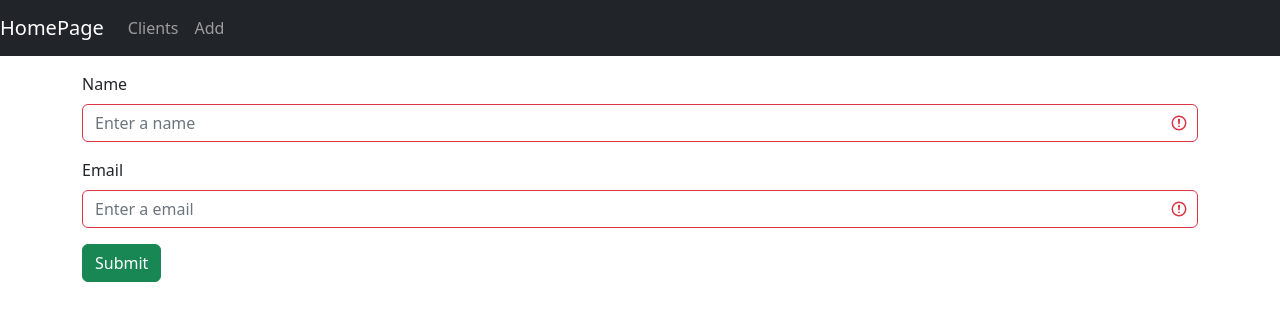
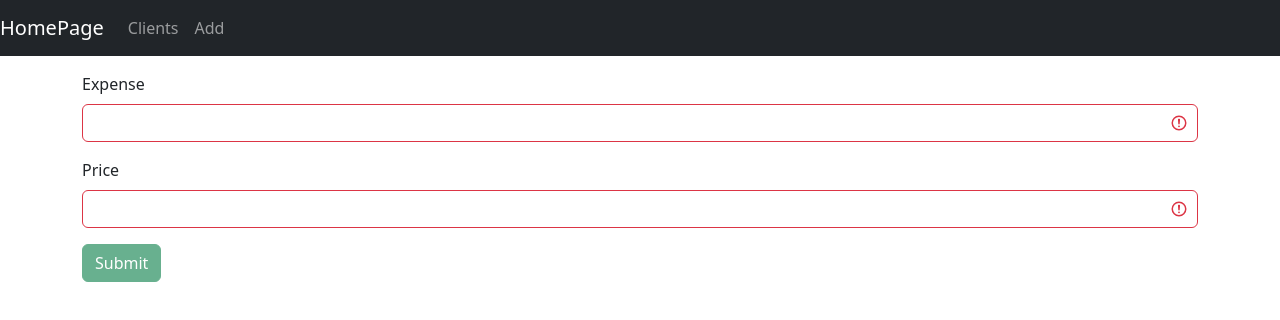
Before and after one commit to hsuliz/split-pay-app, a React (Create React App) app in the folder front-end/: page /addClient in a window 1280 px wide. Shown: the top 320 px of the page. Built offline with nearby package versions, Linux system fonts and the light colour scheme.

Commit message:
Added button checker

```diff
--- a/front-end/src/components/AddExpense.tsx
+++ b/front-end/src/components/AddExpense.tsx
@@ -1,31 +1,34 @@
 import React, {ChangeEvent, useState} from "react";
-import {Client} from "../services/Types";
-import clientService from "../services/ClientService";
+import {Expense} from "../services/Types";
+import expenseService from "../services/ExpenseService";
 
 const AddExpense: React.FC = () => {
 
-    const initialTutorialState = {
-        name: "", email: ""
+    const initialExpenseState: Expense = {
+        name: "", price: ""
     }
 
-    const [client, setClient] = useState<Client>(initialTutorialState);
+    const [expense, setExpense] = useState<Expense>(initialExpenseState);
     const [submitted, setSubmitted] = useState<boolean>(false);
 
     const handleInputChange = (event: ChangeEvent<HTMLInputElement>) => {
         const {name, value} = event.target;
-        setClient({...client, [name]: value});
+        setExpense({...expense, [name]: value});
     };
 
-    const saveTutorial = () => {
+    const saveExpense = () => {
 
         const data = {
-            name: client.name, email: client.email
+            name: expense.name, price: expense.price
         }
 
-        clientService.postClient(data)
+        expenseService.postExpense(data)
+            .then(() => {
+                console.log(data)
+            })
             .then((response: any) => {
-                setClient({
-                    name: response.data.name, email: response.data.email,
+                setExpense({
+                    name: response.data.name, price: response.data.price.parseFloat,
                 });
                 setSubmitted(true);
                 console.log("success");
@@ -37,9 +40,11 @@ const AddExpense: React.FC = () => {
     }
 
     const newTutorial = () => {
-        setClient(initialTutorialState);
+        setExpense(initialExpenseState);
         setSubmitted(false);
     };
+
+    const getDisabled = () => expense.price.length <= 0 || parseFloat(expense.price) <= 0;
 
     return (
         <div className="submit-form was-validated">
@@ -50,35 +55,36 @@ const AddExpense: React.FC = () => {
                 </button>
             </div>) : (<div>
                 <div className="form-group">
-                    <label htmlFor="name">Name</label>
+                    <label htmlFor="expense">Expense</label>
                     <input
-                        id="name"
+                        id="expense"
                         type="text"
                         required
                         className="form-control"
-                        value={client.name}
+                        value={expense.name}
                         onChange={handleInputChange}
                         name="name"
-                        placeholder="Enter a name"
                     />
                 </div>
 
                 <div className="form-group">
-                    <label htmlFor="email">Email</label>
+                    <label htmlFor="price">Price</label>
                     <input
-                        id="email"
-                        type="email"
+                        id="price"
+                        type="number"
                         required
                         className="form-control"
-                        value={client.email}
+                        value={expense.price}
                         onChange={handleInputChange}
-                        name="email"
-                        placeholder="Enter a email"
-                        pattern="[a-z0-9._%+-]+@[a-z0-9.-]+\.[a-z]{2,4}$"
+                        name="price"
                     />
                 </div>
 
-                <button onClick={saveTutorial} className="btn btn-success">
+                <button onClick={saveExpense}
+                        disabled={
+                            getDisabled()
+                        }
+                        className="btn btn-success">
                     Submit
                 </button>
             </div>)}
--- a/front-end/src/services/ExpenseService.ts
+++ b/front-end/src/services/ExpenseService.ts
@@ -2,15 +2,15 @@ import requester from "./requester";
 import {Expense} from "./Types";
 
 const getExpense = (id: number) => {
-    return requester.get<Expense>(`/clients/${id}`)
+    return requester.get<Expense>(`/expenses/${id}`)
 }
 
 const getExpenses = () => {
-    return requester.get<Array<Expense>>("/clients")
+    return requester.get<Array<Expense>>("/expenses")
 }
 
 const postExpense = (client: Expense) => {
-    return requester.post<Expense>("/clients", client)
+    return requester.post<Expense>("/expenses", client)
 }
 
 const ExpenseService = {
--- a/front-end/src/services/Types.ts
+++ b/front-end/src/services/Types.ts
@@ -7,7 +7,7 @@ type Client = {
 type Expense = {
     id?: number,
     name: string,
-    price: number
+    price: string
 }
 
 export type {Client, Expense};
```
Also changed, not shown: 1 other file (tests, documents, lock files or other folders).
